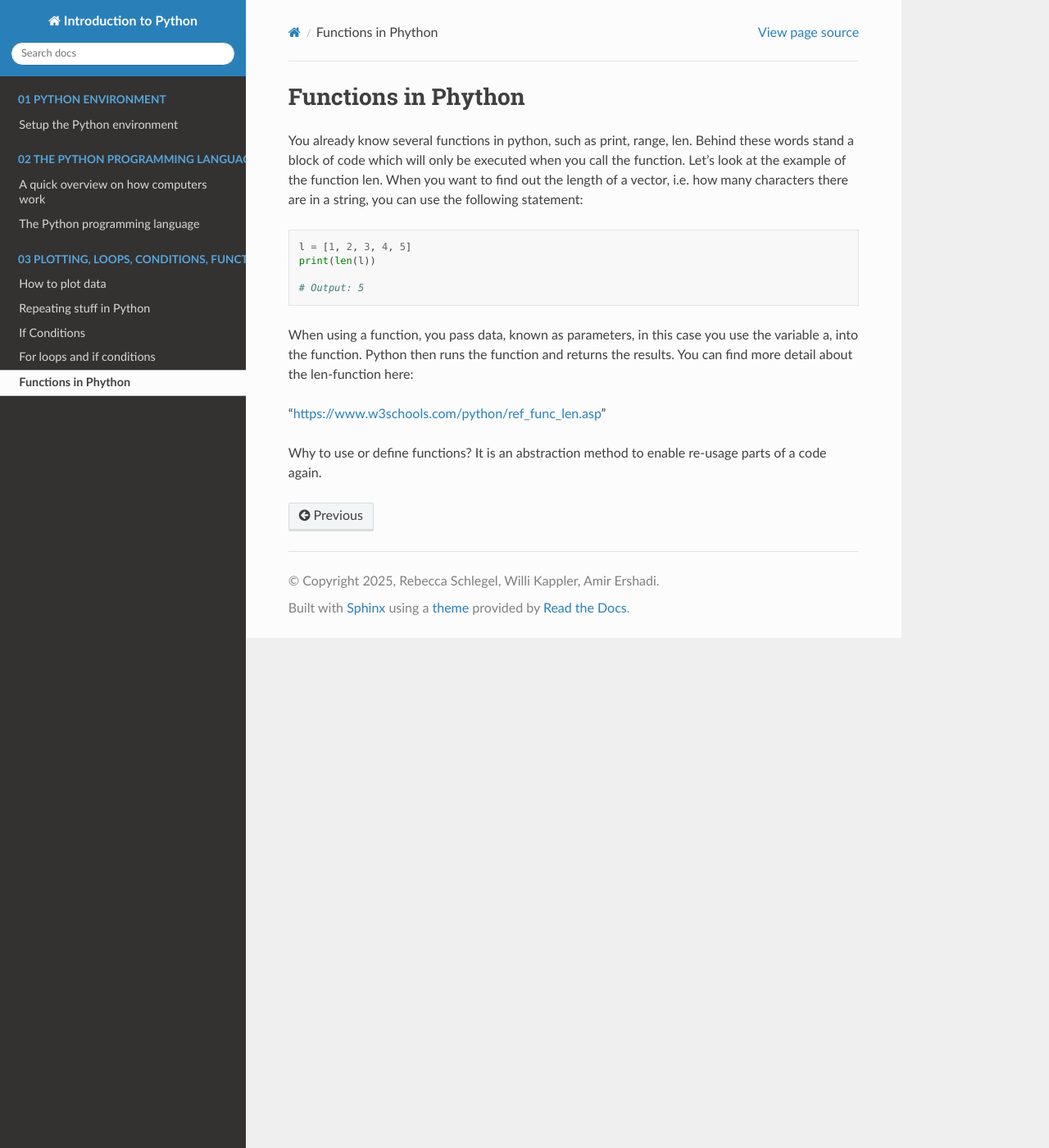
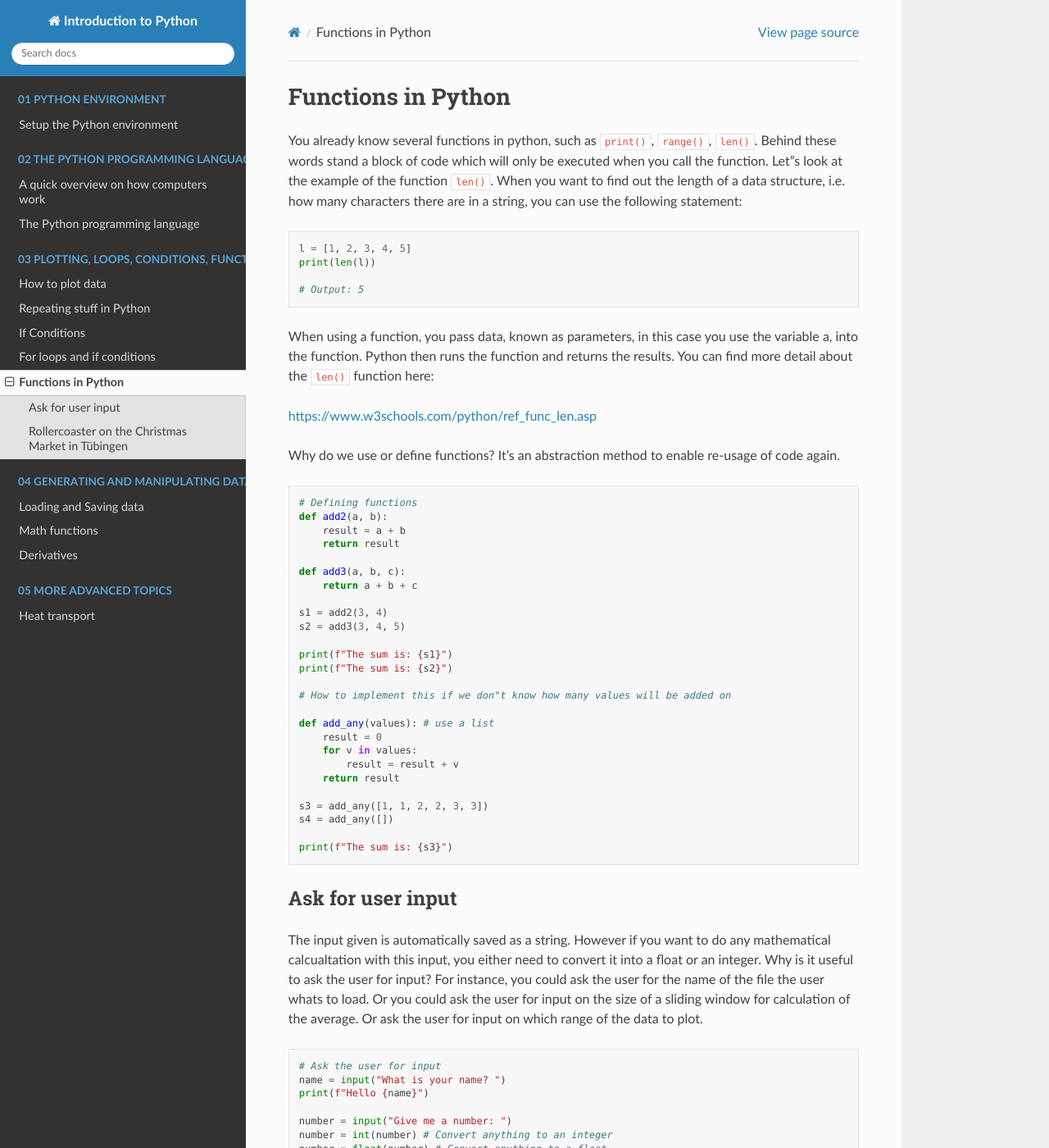
Before and after one commit to willi-kappler/python_intro, a Sphinx documentation site: the page built from docs/intro03/functions.rst, in a window 1280 px wide and 1400 px high. Shown: the whole window at 82% size. Built offline with Sphinx 7.4.7 and the Read the Docs theme 3.1.0, drawn with Linux system fonts in a browser that asks for light colours; some of the changed text lies outside the part shown.

Commit message:
Add more content.

```diff
--- a/docs/intro02/python_overview.rst
+++ b/docs/intro02/python_overview.rst
@@ -177,7 +177,7 @@ approximated in a binary form. As a result you might encounter problems:
 
     a = 1.1 + 2.2
     print(a) # 3.300000000000000003
-    a == 3.3 # False
+    print(a == 3.3) # False
 
 Indices
 -------
@@ -236,7 +236,7 @@ Useful functions
 * ``min(), max()``: find the smallest / biggest element in a built-in data structure.
 * ``np.min(), np.max()``: min, max for numpy arrays.
 
-.. attention:: Exercise 1:
+.. attention:: Exercise 2.1:
 
     * Use the library ``numpy`` to create the three arrays shown above with the function ``array()``.
     * Once the three arrays are created write a ``print()`` command that states the dimensions of these arrays.
--- a/docs/intro03/conditions.rst
+++ b/docs/intro03/conditions.rst
@@ -21,7 +21,7 @@ For loops and if conditions
 
 Now let's combine a for loop and if condition to solve the following exercise.
 
-.. attention:: Exercise 1:
+.. attention:: Exercise 3.1:
 
     * Create a vector including numbers from 1 to 9.
     * Using a for loop iterate over each of these numbers.
--- a/docs/intro03/functions.rst
+++ b/docs/intro03/functions.rst
@@ -1,9 +1,9 @@
-Functions in Phython
+Functions in Python
 ====================
 
-You already know several functions in python, such as print, range, len. Behind these words stand a block of code
-which will only be executed when you call the function. Let's look at the example of the function len. When you
-want to find out the length of a vector, i.e. how many characters there are in a string, you can use the following
+You already know several functions in python, such as ``print()``, ``range()``, ``len()``. Behind these words stand a block of code
+which will only be executed when you call the function. Let"s look at the example of the function ``len()``. When you
+want to find out the length of a data structure, i.e. how many characters there are in a string, you can use the following
 statement:
 
 .. code-block:: python
@@ -14,8 +14,79 @@ statement:
     # Output: 5
 
 When using a function, you pass data, known as parameters, in this case you use the variable a, into the function.
-Python then runs the function and returns the results. You can find more detail about the len-function here:
+Python then runs the function and returns the results. You can find more detail about the ``len()`` function here:
 
-"https://www.w3schools.com/python/ref_func_len.asp"
+https://www.w3schools.com/python/ref_func_len.asp
 
-Why to use or define functions? It is an abstraction method to enable re-usage parts of a code again.
+Why do we use or define functions? It's an abstraction method to enable re-usage of code again.
+
+.. code-block:: python
+
+    # Defining functions
+    def add2(a, b):
+        result = a + b
+        return result
+
+    def add3(a, b, c):
+        return a + b + c
+
+    s1 = add2(3, 4)
+    s2 = add3(3, 4, 5)
+
+    print(f"The sum is: {s1}")
+    print(f"The sum is: {s2}")
+
+    # How to implement this if we don"t know how many values will be added on
+
+    def add_any(values): # use a list
+        result = 0
+        for v in values:
+            result = result + v
+        return result
+
+    s3 = add_any([1, 1, 2, 2, 3, 3])
+    s4 = add_any([])
+
+    print(f"The sum is: {s3}")
+
+Ask for user input
+------------------
+
+The input given is automatically saved as a string. However if you want to do any mathematical calcualtation with
+this input, you either need to convert it into a float or an integer.
+Why is it useful to ask the user for input? For instance, you could ask the user for the name of the file the user
+whats to load. Or you could ask the user for input on the size of a sliding window for calculation
+of the average. Or ask the user for input on which range of the data to plot.
+
+.. code-block:: python
+
+    # Ask the user for input
+    name = input("What is your name? ")
+    print(f"Hello {name}")
+
+    number = input("Give me a number: ")
+    number = int(number) # Convert anything to an integer
+    number = float(number) # Convert anything to a float
+
+
+
+.. attention:: Exercise 3.2:
+
+    Now write a function that reads in numbers from the user and calculates the total sum and prints this
+    value at each iteration. The program should also print out all the numbers sorted (ascending) at the end.
+    In order to quit the program the user has to enter *quit* instead of a number.
+
+Rollercoaster on the Christmas Market in Tübingen
+-------------------------------------------------
+
+.. attention:: Exercise 3.3:
+
+    Ultimate goal of this exercise is that your write a code that calculates how much a group of people pay to
+    take a ride on the rollercoaster. To save you from calculating it for every individual and summing that up,
+    you should use what you learned about loops and lists and write a code. This exercise should be solved in
+    two stages. First write a code that asks the user for age of a person. Using this input your code needs to
+    print out how much that person has to pay to ride on the rollercoaster. In the next stage create a list of
+    20 randomly chosen ages and change your code so it calculates the sum of all the ticket prices that group
+    of 20 people would pay to ride on the rollercoaster.
+
+    .. image:: rollercoaster.png
--- /dev/null
+++ b/docs/intro05/heat_equation.rst
@@ -0,0 +1,2 @@
+Heat transport
+==============
```
Also changed, not shown: docs/index.rst (+16 -3 lines), docs/intro04/derivative.rst (added, +21 -0 lines), docs/intro04/load_and_save_data.rst (added, +148 -0 lines), docs/intro04/math_functions.rst (added, +88 -0 lines), docs/intro03/rollercoaster.png (added), 2 other files.
